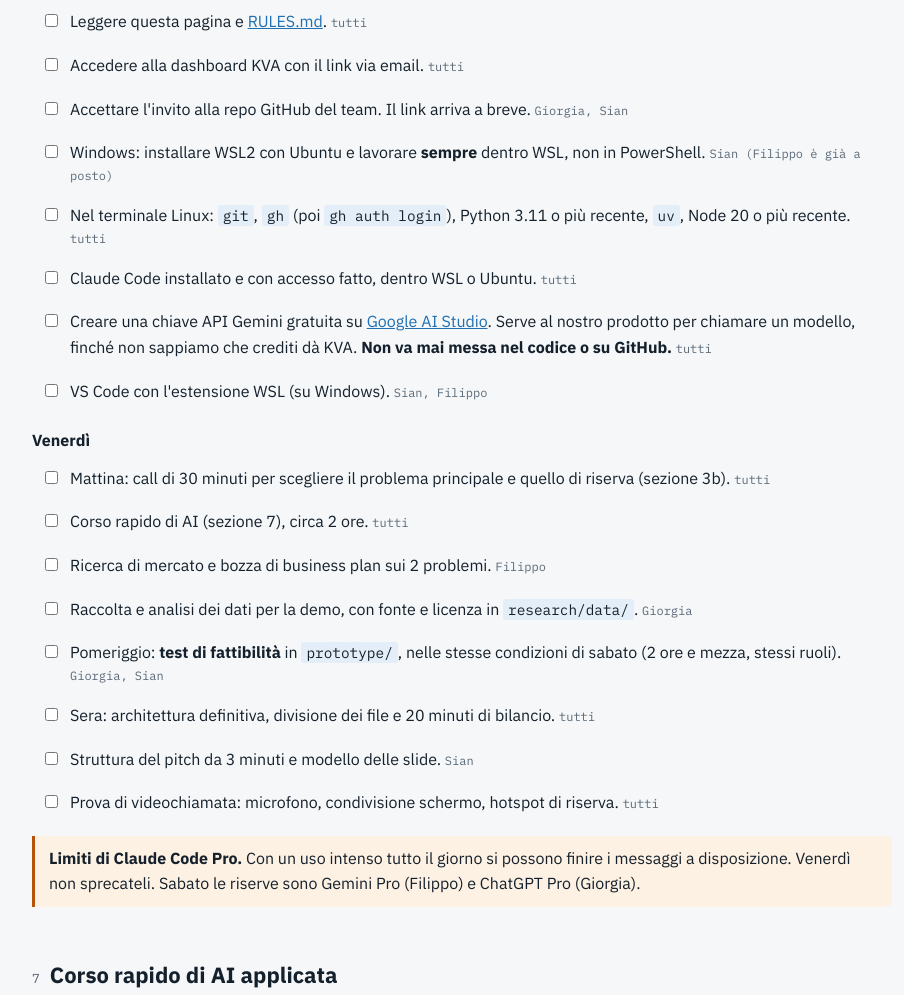
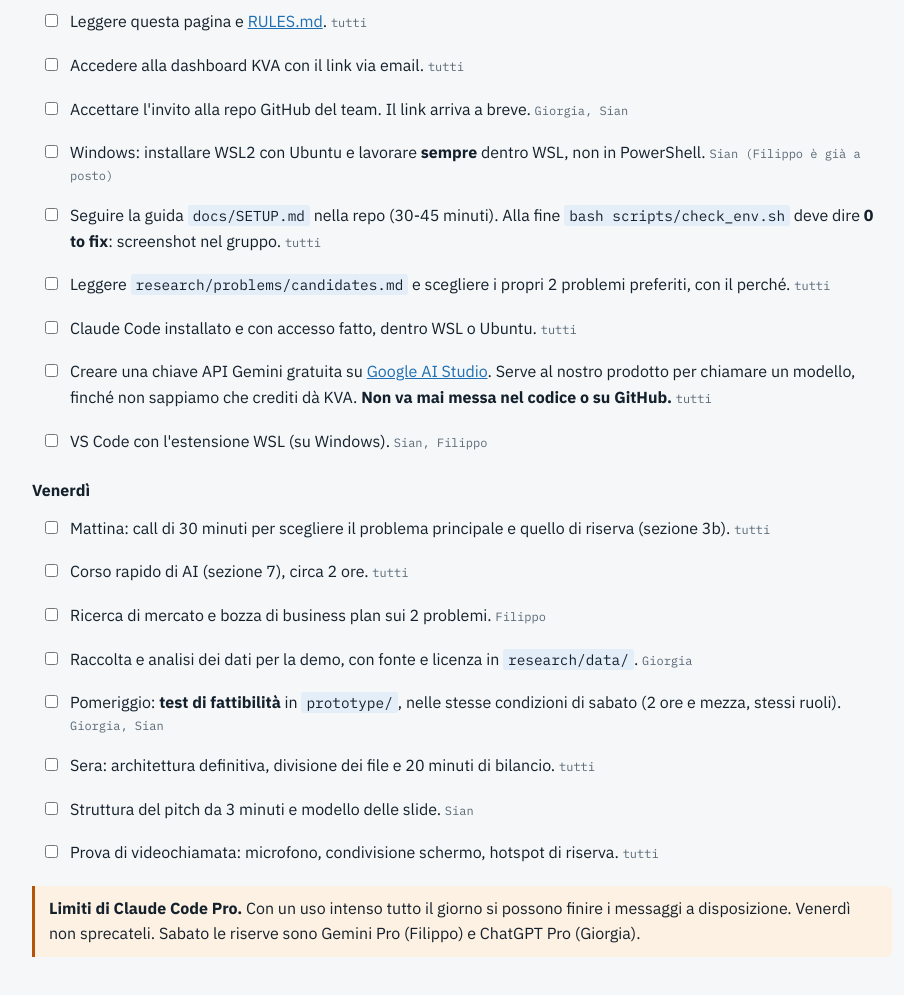
Before and after one commit to pippotadde/kva-ai-brain, a plain HTML site: page docs/team-brief.html in a window 1280 px wide. Shown: the part 4709-5704 px from the top of the page, without its empty margins (178-1082 px from the left). Drawn offline with Linux system fonts and the light colour scheme.

Commit message:
Add full pre-event checklist and deep research prompts
Co-Authored-By: Claude Opus 5.5 <noreply@anthropic.com>

```diff
--- a/docs/team-brief.html
+++ b/docs/team-brief.html
@@ -198,7 +198,8 @@ footer{margin-top:48px;padding-top:16px;border-top:1px solid var(--line);font-si
     <li><label><input type="checkbox" id="c-dash"><span>Accedere alla dashboard KVA con il link via email. <span class="who">tutti</span></span></label></li>
     <li><label><input type="checkbox" id="c-invite"><span>Accettare l'invito alla repo GitHub del team. Il link arriva a breve. <span class="who">Giorgia, Sian</span></span></label></li>
     <li><label><input type="checkbox" id="c-wsl"><span>Windows: installare WSL2 con Ubuntu e lavorare <b>sempre</b> dentro WSL, non in PowerShell. <span class="who">Sian (Filippo è già a posto)</span></span></label></li>
-    <li><label><input type="checkbox" id="c-tools"><span>Nel terminale Linux: <code>git</code>, <code>gh</code> (poi <code>gh auth login</code>), Python 3.11 o più recente, <code>uv</code>, Node 20 o più recente. <span class="who">tutti</span></span></label></li>
+    <li><label><input type="checkbox" id="c-tools"><span>Seguire la guida <code>docs/SETUP.md</code> nella repo (30-45 minuti). Alla fine <code>bash scripts/check_env.sh</code> deve dire <b>0 to fix</b>: screenshot nel gruppo. <span class="who">tutti</span></span></label></li>
+    <li><label><input type="checkbox" id="c-vote"><span>Leggere <code>research/problems/candidates.md</code> e scegliere i propri 2 problemi preferiti, con il perché. <span class="who">tutti</span></span></label></li>
     <li><label><input type="checkbox" id="c-cc"><span>Claude Code installato e con accesso fatto, dentro WSL o Ubuntu. <span class="who">tutti</span></span></label></li>
     <li><label><input type="checkbox" id="c-key"><span>Creare una chiave API Gemini gratuita su <a href="https://aistudio.google.com/apikey">Google AI Studio</a>. Serve al nostro prodotto per chiamare un modello, finché non sappiamo che crediti dà KVA. <b>Non va mai messa nel codice o su GitHub.</b> <span class="who">tutti</span></span></label></li>
     <li><label><input type="checkbox" id="c-vscode"><span>VS Code con l'estensione WSL (su Windows). <span class="who">Sian, Filippo</span></span></label></li>
@@ -295,7 +296,8 @@ pyvis o streamlit-agraph  grafo interattivo nell'interfaccia
   <ul>
     <li>Sito KVA: <a href="https://hackathon.kakashi.ventures/en/hackathon">hackathon.kakashi.ventures</a> (la dashboard partecipanti si apre da qui)</li>
     <li>Regole ufficiali: <a href="https://github.com/kakashi-ventures/hackathon">github.com/kakashi-ventures/hackathon</a>. Cliccate <i>Watch</i> per ricevere le novità.</li>
-    <li>Repo del team: <a href="https://github.com/pippotadde/kva-ai-brain">github.com/pippotadde/kva-ai-brain</a> (privata fino a sabato, diventa pubblica all'inizio dell'evento)</li>
+    <li>Repo del team: <a href="https://github.com/pippotadde/kva-ai-brain">github.com/pippotadde/kva-ai-brain</a> (privata fino a sabato, diventa pubblica all'inizio dell'evento). Invito da accettare: <a href="https://github.com/pippotadde/kva-ai-brain/invitations">qui</a></li>
+    <li>Nella repo: <code>docs/PLAN.md</code> piano ora per ora, <code>docs/SETUP.md</code> guida all'ambiente, <code>docs/jury.md</code> chi giudica, <code>research/problems/candidates.md</code> problemi candidati</li>
     <li>Chiave Gemini: <a href="https://aistudio.google.com/apikey">aistudio.google.com/apikey</a></li>
     <li>Contatto KVA: <code>hello@kakashi.ventures</code></li>
   </ul>
```
Also changed, not shown: 2 other files.
